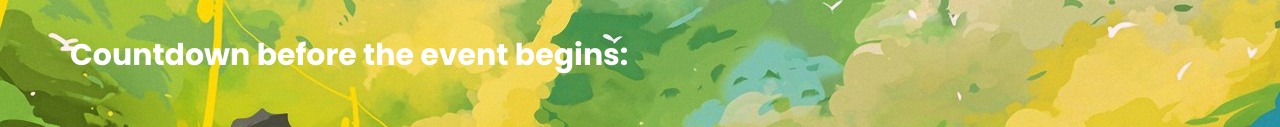
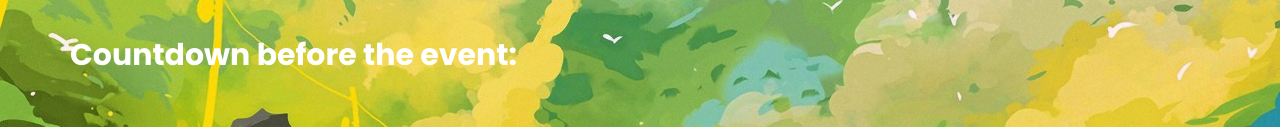
Before and after one commit to 013Andrei/midtermproject-webtech, a plain HTML site: page MidtermProject-WebTech/index.html in a window 1280 px wide. Shown: the part 352-479 px from the top of the page. Drawn offline with Linux system fonts and the light colour scheme.

Commit message:
Update index.html

```diff
--- a/MidtermProject-WebTech/index.html
+++ b/MidtermProject-WebTech/index.html
@@ -78,7 +78,7 @@
             <p data-aos="fade-up" data-aos-delay="100"><strong>EcoSteps: Running Towards Change promotes sustainability through fitness by encouraging eco-friendly practices in every step. Through our fun run, we inspire communities to stay active while making a positive impact on the environment—reducing waste, supporting green initiatives, and fostering a healthier planet for future generations.</strong></p>
 
             <div class="row gy-4" data-aos="fade-up" data-aos-delay="300">
-              <h3>Countdown before the event begins:</h3>
+              <h3>Countdown before the event:</h3>
 
               <div class="col-lg-3 col-6">
 
```
